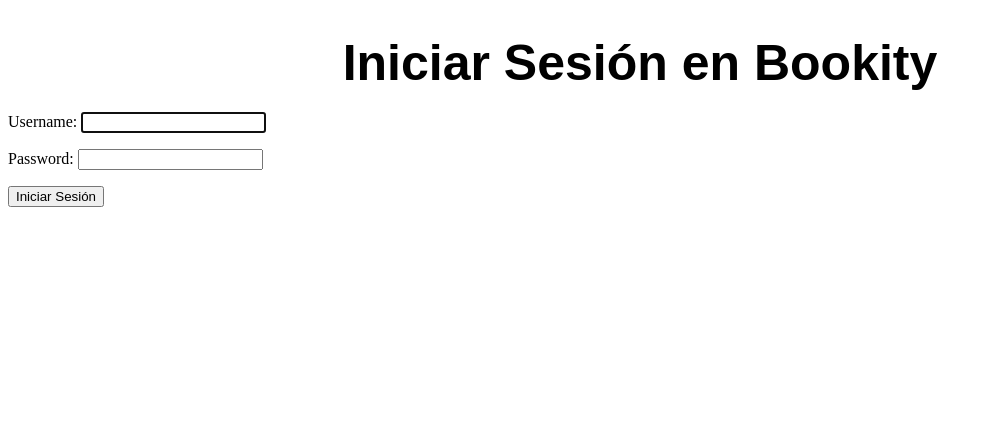
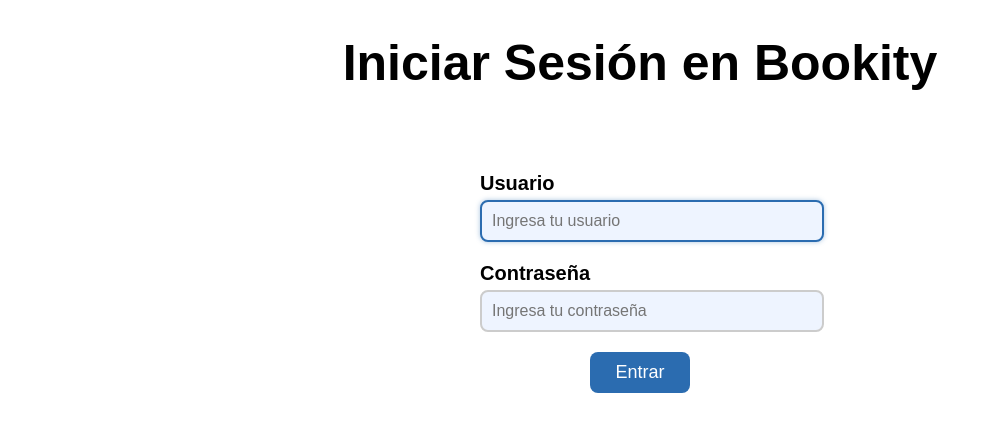
Before and after one commit to chicharron1/bookity-proyecto-inicial, a Django app: page /login/ in a window 1280 px wide. Shown: the part 78-510 px from the top of the page, without its empty margins (0-992 px from the left). Run offline with Django 5.2, Linux system fonts and the light colour scheme; some web fonts are replaced.

Commit message:
Cambio prime a inicio de sesion
prime botones en el centro prime

```diff
--- a/bookity/BookityApp/static/css/styles.css
+++ b/bookity/BookityApp/static/css/styles.css
@@ -34,3 +34,60 @@ body {
     margin-bottom: 20px;
     font-size: 50px;
 }
+/* Contenedor general */
+.login-form {
+    display: flex;
+    flex-direction: column;
+    align-items: center;
+    margin-top: 80px;
+    gap: 20px;
+    font-family: 'Poppins', sans-serif;
+}
+
+/* Contenedor de cada campo */
+.campo {
+    display: flex;
+    flex-direction: column;
+    width: 320px;
+    box-sizing: border-box;
+}
+
+/* Etiquetas (Usuario / Contraseña) */
+.campo label {
+    font-size: 20px;
+    margin-bottom: 5px;
+    font-weight: bold;
+}
+
+/* Inputs de texto y contraseña */
+.input-login {
+    width: 100%;
+    padding: 10px;
+    font-size: 16px;
+    border-radius: 8px;
+    border: 2px solid #ccc;
+    background-color: #eef4ff;
+}
+
+/* Efecto cuando haces clic en el campo */
+.input-login:focus {
+    border-color: #2b6cb0;
+    box-shadow: 0 0 5px rgba(43, 108, 176, 0.4);
+    outline: none;
+}
+
+/* Botón */
+.boton-login {
+    background-color: #2b6cb0;
+    color: white;
+    border: none;
+    border-radius: 8px;
+    padding: 10px 25px;
+    font-size: 18px;
+    cursor: pointer;
+    transition: background 0.3s;
+}
+
+.boton-login:hover {
+    background-color: #1a4e8a;
+}
--- a/bookity/BookityApp/templates/BookityApp/login.html
+++ b/bookity/BookityApp/templates/BookityApp/login.html
@@ -1,13 +1,27 @@
 {% extends 'BookityApp/base.html' %}
+{% load static %}
+<link rel="stylesheet" href="{% static 'css/styles.css' %}">
 
 {% block content %}
 
 <h1 class="id_titulo_prime">Iniciar Sesión en Bookity</h1>
 
-<form method="post">
+<form method="post" class="login-form">
     {% csrf_token %}
-    {{ form.as_p }}
-    <button class = "id_button" type="submit">Iniciar Sesión</button>
+
+    <div class="campo">
+        <label for="{{ form.username.id_for_label }}">Usuario</label>
+        {{ form.username }}
+    </div>
+
+    <div class="campo">
+        <label for="{{ form.password.id_for_label }}">Contraseña</label>
+        {{ form.password }}
+    </div>
+
+    <button type="submit" class="boton-login">Entrar</button>
 </form>
 
+
+
 {% endblock %}
--- a/bookity/BookityApp/views.py
+++ b/bookity/BookityApp/views.py
@@ -22,15 +22,26 @@ def inicio(request):
     return render(request, 'BookityApp/inicio.html')
 
 def login(request):
+    form = AuthenticationForm(data=request.POST or None)
+
+    form.fields['username'].widget.attrs.update({
+        'class': 'input-login',
+        'placeholder': 'Ingresa tu usuario'
+    })
+    form.fields['password'].widget.attrs.update({
+        'class': 'input-login',
+        'placeholder': 'Ingresa tu contraseña'
+    })
+
     if request.method == 'POST':
-        form = AuthenticationForm(data=request.POST)
         if form.is_valid():
             user = form.get_user()
             auth_login(request, user)
             return render(request, 'BookityApp/inicio.html')
-        else:
-            return render(request, 'BookityApp/login.html', {'form': form})
-    return render(request, 'BookityApp/login.html', {'form': AuthenticationForm()})
+
+    return render(request, 'BookityApp/login.html', {'form': form})
+
+
 
 def cerrar(request):
     logout(request)
```
Also changed, not shown: bookity/db.sqlite3.
